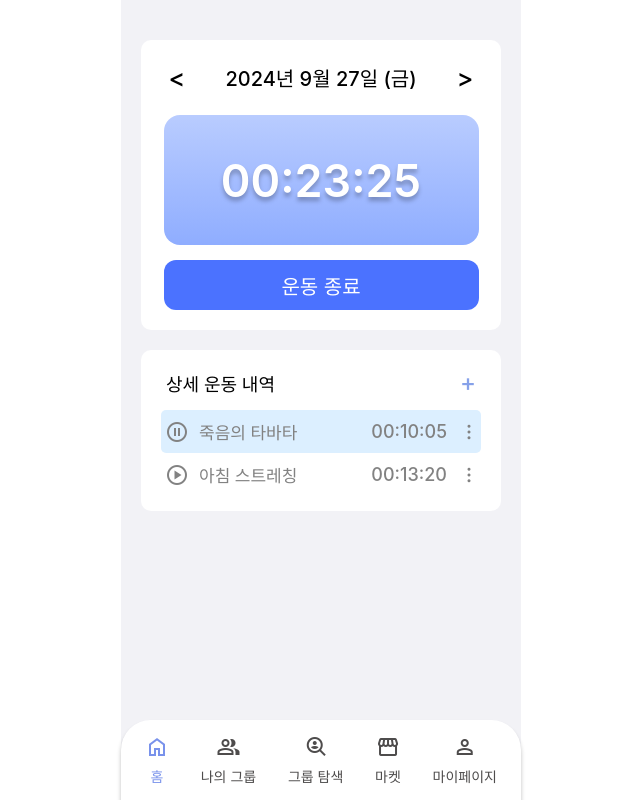
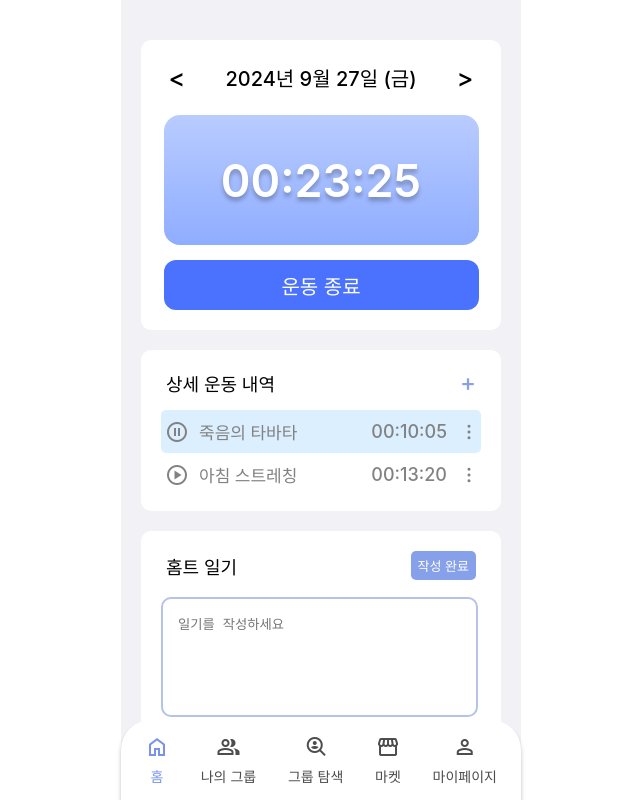
Before and after one commit to kakao-tech-campus-2nd-step3/Team17_FE, a React (Create React App) app: page / in a window 1280 px wide. Shown: the whole page, without its empty margins (319-959 px from the left). Built offline with nearby package versions, Linux system fonts and the light colour scheme; a web font is replaced by a local one.

Commit message:
feat: 메인페이지 홈트일기 작성 컴포넌트 및 기능 구현

```diff
--- /dev/null
+++ b/src/components/DiaryCreate.tsx
@@ -0,0 +1,60 @@
+import styled from "@emotion/styled"
+
+interface DiaryCreateProps {
+    newDiary: string;
+    setNewDiary: (value: string) => void;
+    onSubmit: () => void;
+}
+
+const DiaryCreate: React.FC<DiaryCreateProps> = ({ newDiary, setNewDiary, onSubmit }) => {
+
+
+  return (
+    <Wrapper>
+        <TitleContainer>
+            <Title>홈트 일기</Title>
+            <CreateButton onClick={onSubmit}>작성 완료</CreateButton>
+        </TitleContainer>
+        <TextArea value={newDiary} onChange={(e) => setNewDiary(e.target.value)} placeholder="일기를 작성하세요" />
+    </Wrapper>
+  )
+}
+
+const Wrapper = styled.div`
+
+`
+const TitleContainer = styled.div`
+    display: flex;
+    flex-direction: row;
+    justify-content: space-between;
+    align-items: center;
+    padding: 10px 5px 7px 5px;
+    margin-bottom: 10px;
+`
+
+const Title = styled.div`
+    font-size: 18px;
+    font-weight: 500;
+`
+
+const CreateButton = styled.div`
+    background-color: #86A1E9;
+    color: #ffffff;
+    padding: 5px 7px;
+    font-size: 13px;
+    border-radius: 5px;
+    cursor: pointer;
+`
+
+const TextArea = styled.textarea`
+    width: 99%;
+    border: 2px solid #B5C3E9;
+    border-radius: 10px;
+    outline: none;
+    resize: none;
+    box-sizing: border-box;
+    padding: 15px;
+    height: 120px;
+`
+
+export default DiaryCreate
--- a/src/pages/Main.tsx
+++ b/src/pages/Main.tsx
@@ -1,8 +1,11 @@
+/* eslint-disable no-console */
 import styled from '@emotion/styled'
 import { useState } from 'react'
 import Timer from '../components/Timer'
 import ExerciseList from '../components/ExerciseList'
 import mainMock from '../mocks/MainMock'
+import DiaryCreate from '../components/DiaryCreate'
+import axiosInstance from '../api/axiosInstance'
 
 const Main = () => {
 
@@ -12,6 +15,20 @@ const Main = () => {
   const [selectedDate, setSelectedDate] = useState(new Date())
   const isAnyActive = exerciseList.some(exercise => exercise.isActive)
 
+  const [newDiary, setNewDiary] = useState("")
+
+  const handleDiarySubmit = async () => {
+    try {
+      const response = await axiosInstance.post('/api/diary', {
+        memo: newDiary
+      })
+      console.log('Diary 전송 성공', response.data)
+      setNewDiary('')
+    } catch(error) {
+      console.error('Error submitting diary:', error)
+    }
+  }
+
   return (
     <MainWrapper>
         <DateContainer>
@@ -19,6 +36,9 @@ const Main = () => {
         </DateContainer>
         <Container>
           <ExerciseList selectedDate={selectedDate} exerciseList={exerciseList} setTotalTime={setTotalTime} setExerciseList={setExerciseList} />
+        </Container>
+        <Container>
+          <DiaryCreate newDiary={newDiary} setNewDiary={setNewDiary} onSubmit={handleDiarySubmit} />
         </Container>
     </MainWrapper>
   )
```
